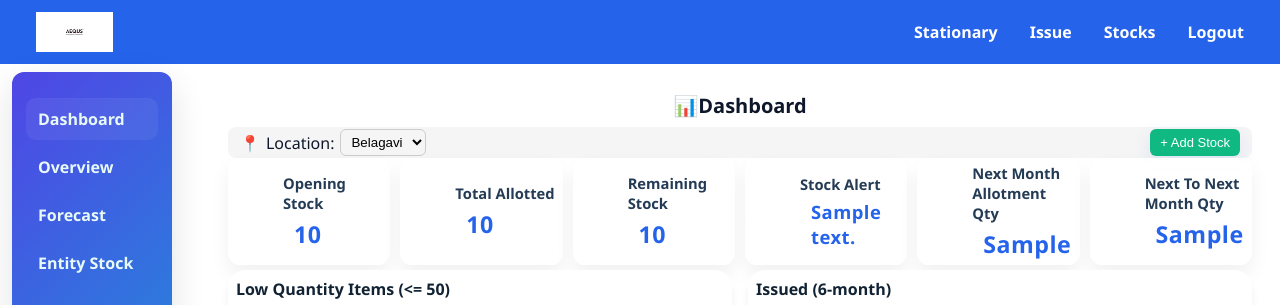
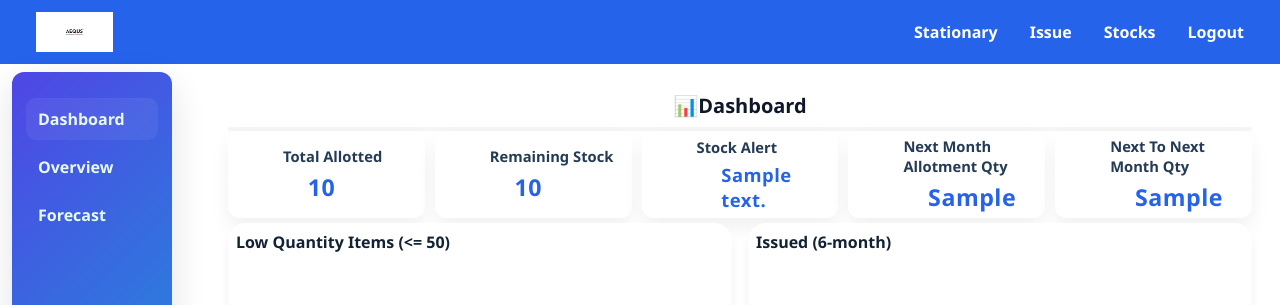
Before and after one commit to Rajusatappagol/inventory, a Django app: template myapp/inventory/templates/admin/dashboard.html in a window 1280 px wide. Shown: the top 305 px of the page. Run offline with Django 5.2, Linux system fonts and the light colour scheme; the template is opened without the code that fills it: most values are stand-ins (such as "Sample title", 1, 10 or a date in 2020); a map, chart or similar area stays blank; parts of the project's set-up code (start-up, migrations or seed data) failed here and were passed over; some libraries are stand-ins or nearby versions.

Commit message:
Updated inventory project code

```diff
--- a/myapp/inventory/templates/admin/dashboard.html
+++ b/myapp/inventory/templates/admin/dashboard.html
@@ -335,7 +335,7 @@
       <li class="active" data-tab="tab-dashboard">Dashboard</li>
       <li data-tab="tab-overview">Overview</li>
       <li data-tab="tab-forecast">Forecast</li>
-      <li data-tab="tab-entity">Entity Stock</li>
+      <!-- <li data-tab="tab-entity">Entity Stock</li> -->
     </ul>
   </aside>
 
@@ -375,20 +375,20 @@
 
 <div class="form-row" style="display: flex; align-items: center; justify-content: space-between; padding: 2px 12px; background: whitesmoke; border-radius: 8px; width: 100%; box-sizing: border-box; box-shadow: #36a2eb;">
   <!-- Location on the left -->
-  <div class="location-banner" style="display: flex; align-items: center; gap: 6px;">
-    <span>📍</span>
-    <label for="locationSelect" style="white-space: nowrap;">Location:</label>
-    <select id="locationSelect" style="padding:4px 6px; border:1px solid #ccc; border-radius:6px;">
+  <!-- <div class="location-banner" style="display: flex; align-items: center; gap: 6px;"> -->
+    <!-- <span>📍</span> -->
+    <!-- <label for="locationSelect" style="white-space: nowrap;">Location:</label> -->
+    <!-- <select id="locationSelect" style="padding:4px 6px; border:1px solid #ccc; border-radius:6px;">
       <option value="Belagavi" selected>Belagavi</option>
       <option value="Hubli">Hubli</option>
       <option value="Koppal">Koppal</option>
     </select>
-  </div>
+  </div> -->
 
   <!-- Search and Add on the right -->
   <div class="right-group" style="display: flex; align-items: center; gap: 8px;">
- <button onclick="window.location.href='/inventory/add_stock/'" class="btn" style="padding:6px 10px; border:none; border-radius:6px; background-color:#10b981; color:white; cursor:pointer;">
-  + Add Stock
+ <!-- <button onclick="window.location.href='/inventory/add_stock/'" class="btn" style="padding:6px 10px; border:none; border-radius:6px; background-color:#10b981; color:white; cursor:pointer;"> -->
+  <!-- + Add Stock -->
 </button>
 
   </div>
@@ -396,10 +396,10 @@
 
 <div class="main-content">
   <div id="kpiRow" class="cards-row">
-    <div class="card">
+    <!-- <div class="card">
       <h2>Opening Stock</h2>
         <div class="number" data-target-url="/inventory/stock/?filter=all">{{ kpi_opening_stock }}</div>
-    </div>
+    </div> -->
     <div class="card">
       <h2>Total Allotted</h2>
         <div class="number" data-target-url="/inventory/employee_issue_items/?filter=all">{{ kpi_total_allotted }}</div>
--- a/myapp/inventory/templates/admin/home.html
+++ b/myapp/inventory/templates/admin/home.html
@@ -299,7 +299,7 @@
             </li>
         </ul>
     </nav>
-    <h1>Inventory Management</h1>
+    <h1> Uniform Inventory </h1>
 <div class="home-btns">
     {% if user.is_authenticated %}
         <!-- <a href="{% url 'admin_dashboard' %}" class="home-btn">Go to Dashboard</a> -->
```
